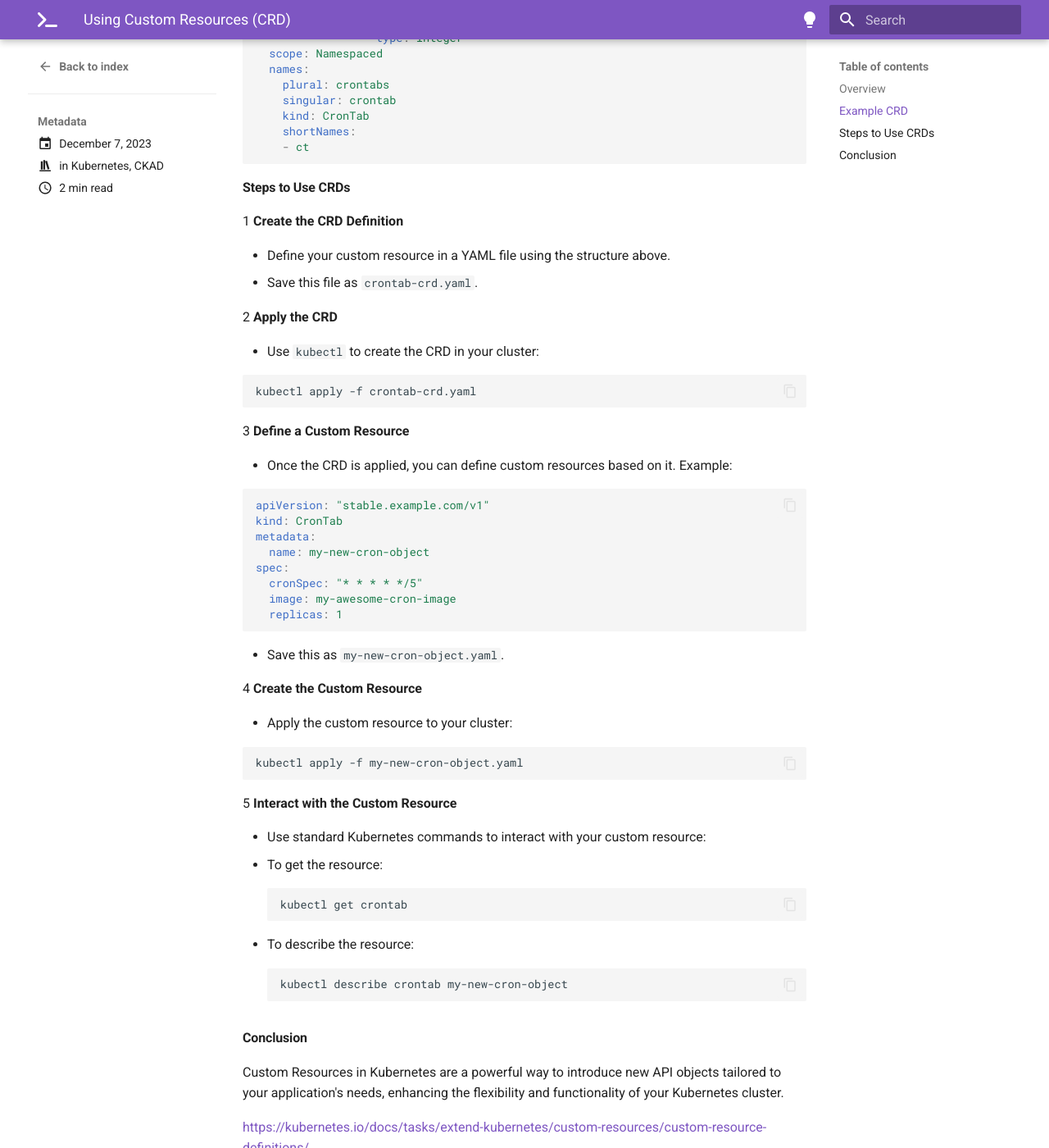
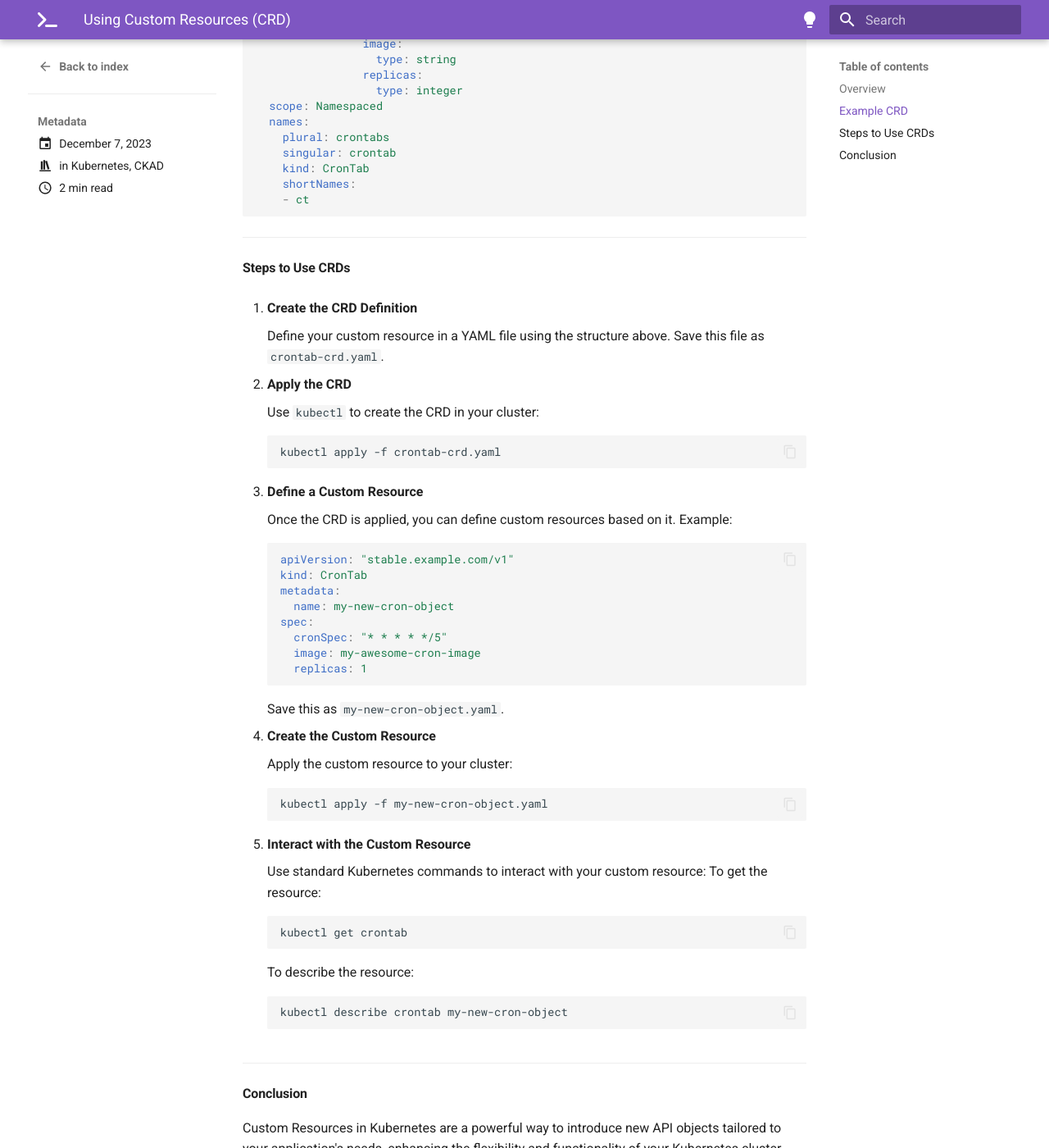
Before and after one commit to imyashkale/portfolio, an MkDocs documentation site: the page built from docs/blog/posts/ckad/crds.md, in a window 1280 px wide and 1400 px high, scrolled down 1270 px. Shown: the whole window at 82% size. Built offline with MkDocs 1.6.1 and Material for MkDocs 9.7.7, drawn with Linux system fonts in a browser that asks for light colours; comment, search, counter and statistics services are not loaded; part of the change alters nothing that is shown; some of the changed text lies outside the part shown.

Commit message:
CKAD: Using Custom Resources (CRD) Improved

````diff
--- a/docs/blog/posts/ckad/crds.md
+++ b/docs/blog/posts/ckad/crds.md
@@ -16,12 +16,16 @@ tags:
   ![CKAD](../../../assets/img/ckad.png){ width="300" }
 </figure>
 
+---
+
 #### Overview
 
 Custom Resources extend the Kubernetes API. A `CustomResourceDefinition` (CRD) is used to define these custom resources.
 
 !!! info "Documentation"
     [Extend the Kubernetes API with CustomResourceDefinitions](https://kubernetes.io/docs/tasks/extend-kubernetes/custom-resources/custom-resource-definitions/){:target="_blank"}.
+
+---
 
 #### Example CRD
 
@@ -60,65 +64,70 @@ spec:
     - ct
 ```
 
+---
+
 #### Steps to Use CRDs
 
-1 **Create the CRD Definition**
+1. **Create the CRD Definition**
 
-- Define your custom resource in a YAML file using the structure above.
-- Save this file as `crontab-crd.yaml`.
+    Define your custom resource in a YAML file using the structure above.
+    Save this file as `crontab-crd.yaml`.
 
-2 **Apply the CRD**
+2. **Apply the CRD**
 
-- Use `kubectl` to create the CRD in your cluster:
-
-```bash
-kubectl apply -f crontab-crd.yaml
-```
-
-3 **Define a Custom Resource**
-
-- Once the CRD is applied, you can define custom resources based on it. Example:
-
-```yaml
-apiVersion: "stable.example.com/v1"
-kind: CronTab
-metadata:
-  name: my-new-cron-object
-spec:
-  cronSpec: "* * * * */5"
-  image: my-awesome-cron-image
-  replicas: 1
-```
-
-- Save this as `my-new-cron-object.yaml`.
-
-4 **Create the Custom Resource**
-
-- Apply the custom resource to your cluster:
-
-```bash
-kubectl apply -f my-new-cron-object.yaml
-```
-
-5 **Interact with the Custom Resource**
-
-- Use standard Kubernetes commands to interact with your custom resource:
-  - To get the resource:
+    Use `kubectl` to create the CRD in your cluster:
 
     ```bash
-    kubectl get crontab
+    kubectl apply -f crontab-crd.yaml
     ```
 
-  - To describe the resource:
+3. **Define a Custom Resource**
+
+    Once the CRD is applied, you can define custom resources based on it. Example:
+
+    ```yaml
+    apiVersion: "stable.example.com/v1"
+    kind: CronTab
+    metadata:
+      name: my-new-cron-object
+    spec:
+      cronSpec: "* * * * */5"
+      image: my-awesome-cron-image
+      replicas: 1
+    ```
+
+    Save this as `my-new-cron-object.yaml`.
+
+4. **Create the Custom Resource**
+
+    Apply the custom resource to your cluster:
 
     ```bash
-    kubectl describe crontab my-new-cron-object
+    kubectl apply -f my-new-cron-object.yaml
     ```
+
+5. **Interact with the Custom Resource**
+
+    Use standard Kubernetes commands to interact with your custom resource:
+      To get the resource:
+
+      ```bash
+      kubectl get crontab
+      ```
+
+      To describe the resource:
+
+      ```bash
+      kubectl describe crontab my-new-cron-object
+      ```
+
+---
 
 #### Conclusion
 
 Custom Resources in Kubernetes are a powerful way to introduce new API objects tailored to your application's needs, enhancing the flexibility and functionality of your Kubernetes cluster.
 
-<https://kubernetes.io/docs/tasks/extend-kubernetes/custom-resources/custom-resource-definitions/>
+!!! note "Documentation"
+    [Custom Resources Defination](https://kubernetes.io/docs/tasks/extend-kubernetes/custom-resources/custom-resource-definitions/)
 
 ---
````
